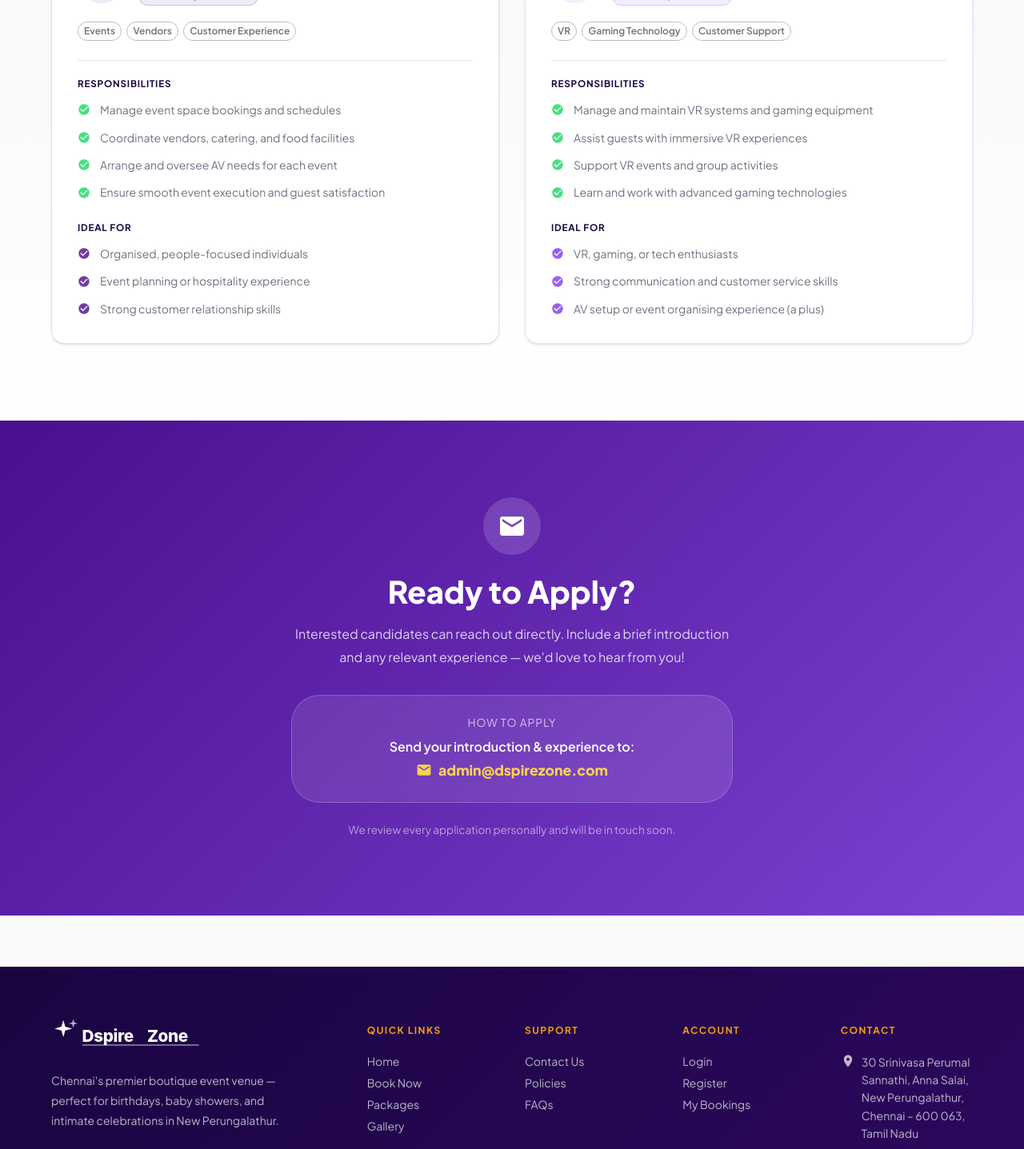
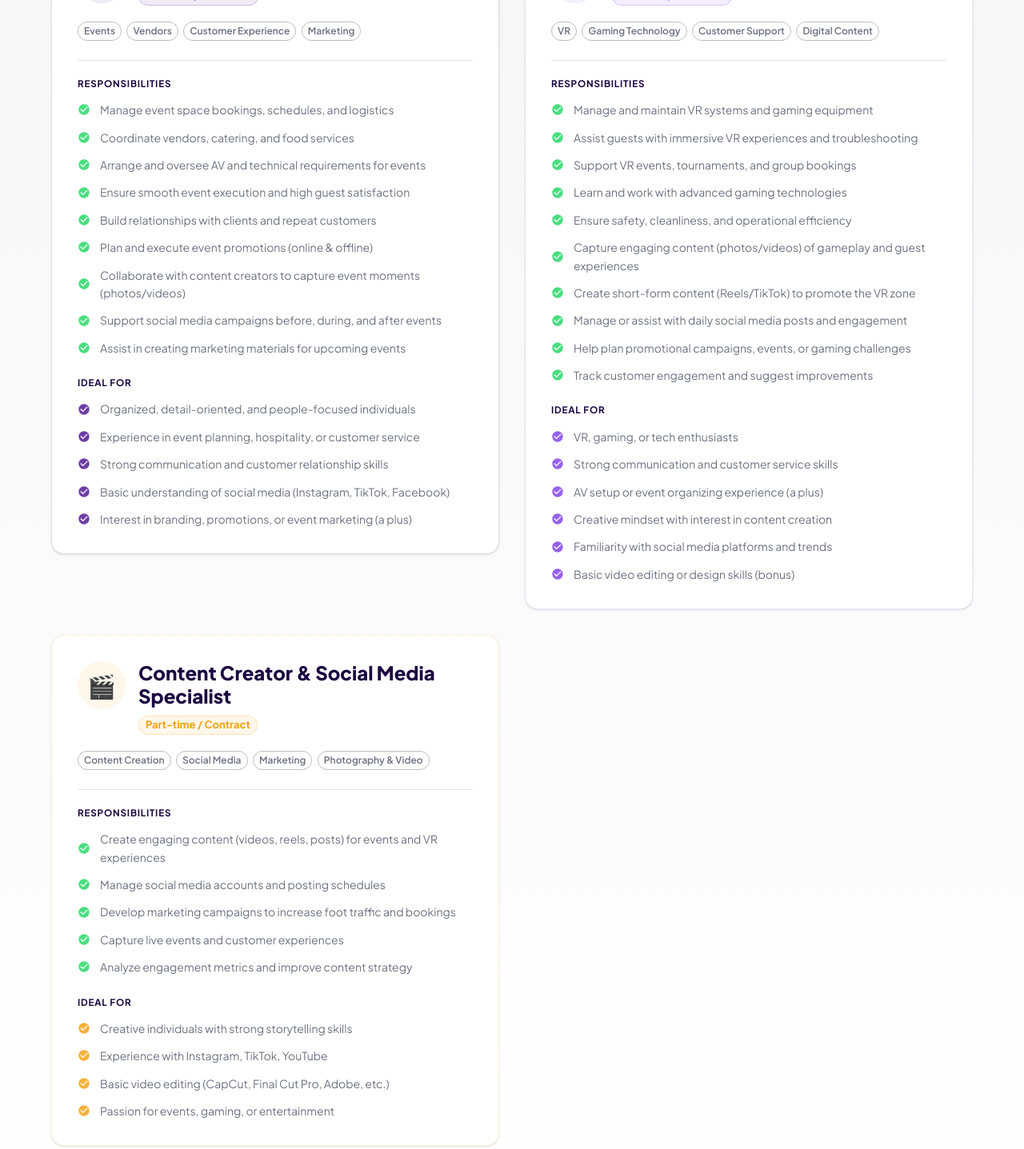
Before and after one commit to devasudanj/dspirezone, a React (Vite) app in the folder frontend/: page /hiring in a window 1280 px wide. Shown: the part 1900-3337 px from the top of the page at 80% size. Built offline with nearby package versions, Linux system fonts and the light colour scheme.

Commit message:
Update hiring page: add Content Creator role, expand Event Manager & VR Zone Manager details

```diff
--- a/frontend/src/pages/Hiring.tsx
+++ b/frontend/src/pages/Hiring.tsx
@@ -27,6 +27,7 @@
   School,
   Schedule,
   EmojiObjects,
+  CameraAlt,
 } from "@mui/icons-material";
 import { motion } from "framer-motion";
 import { BRAND } from "../theme";
@@ -70,17 +71,24 @@
     title: "Event Manager",
     badge: "Full-time / Part-time",
     badgeColor: BRAND.purple,
-    focus: ["Events", "Vendors", "Customer Experience"],
+    focus: ["Events", "Vendors", "Customer Experience", "Marketing"],
     responsibilities: [
-      "Manage event space bookings and schedules",
-      "Coordinate vendors, catering, and food facilities",
-      "Arrange and oversee AV needs for each event",
-      "Ensure smooth event execution and guest satisfaction",
+      "Manage event space bookings, schedules, and logistics",
+      "Coordinate vendors, catering, and food services",
+      "Arrange and oversee AV and technical requirements for events",
+      "Ensure smooth event execution and high guest satisfaction",
+      "Build relationships with clients and repeat customers",
+      "Plan and execute event promotions (online & offline)",
+      "Collaborate with content creators to capture event moments (photos/videos)",
+      "Support social media campaigns before, during, and after events",
+      "Assist in creating marketing materials for upcoming events",
     ],
     idealFor: [
-      "Organised, people-focused individuals",
-      "Event planning or hospitality experience",
-      "Strong customer relationship skills",
+      "Organized, detail-oriented, and people-focused individuals",
+      "Experience in event planning, hospitality, or customer service",
+      "Strong communication and customer relationship skills",
+      "Basic understanding of social media (Instagram, TikTok, Facebook)",
+      "Interest in branding, promotions, or event marketing (a plus)",
     ],
   },
   {
@@ -89,17 +97,47 @@
     title: "DspireVR Zone Manager",
     badge: "Full-time / Part-time",
     badgeColor: "#7C3AED",
-    focus: ["VR", "Gaming Technology", "Customer Support"],
+    focus: ["VR", "Gaming Technology", "Customer Support", "Digital Content"],
     responsibilities: [
       "Manage and maintain VR systems and gaming equipment",
-      "Assist guests with immersive VR experiences",
-      "Support VR events and group activities",
+      "Assist guests with immersive VR experiences and troubleshooting",
+      "Support VR events, tournaments, and group bookings",
       "Learn and work with advanced gaming technologies",
+      "Ensure safety, cleanliness, and operational efficiency",
+      "Capture engaging content (photos/videos) of gameplay and guest experiences",
+      "Create short-form content (Reels/TikTok) to promote the VR zone",
+      "Manage or assist with daily social media posts and engagement",
+      "Help plan promotional campaigns, events, or gaming challenges",
+      "Track customer engagement and suggest improvements",
     ],
     idealFor: [
       "VR, gaming, or tech enthusiasts",
       "Strong communication and customer service skills",
-      "AV setup or event organising experience (a plus)",
+      "AV setup or event organizing experience (a plus)",
+      "Creative mindset with interest in content creation",
+      "Familiarity with social media platforms and trends",
+      "Basic video editing or design skills (bonus)",
+    ],
+  },
+  {
+    icon: <CameraAlt sx={{ fontSize: 36 }} />,
+    emoji: "🎬",
+    title: "Content Creator & Social Media Specialist",
+    badge: "Part-time / Contract",
+    badgeColor: "#F59E0B",
+    focus: ["Content Creation", "Social Media", "Marketing", "Photography & Video"],
+    responsibilities: [
+      "Create engaging content (videos, reels, posts) for events and VR experiences",
+      "Manage social media accounts and posting schedules",
+      "Develop marketing campaigns to increase foot traffic and bookings",
+      "Capture live events and customer experiences",
+      "Analyze engagement metrics and improve content strategy",
+    ],
+    idealFor: [
+      "Creative individuals with strong storytelling skills",
+      "Experience with Instagram, TikTok, YouTube",
+      "Basic video editing (CapCut, Final Cut Pro, Adobe, etc.)",
+      "Passion for events, gaming, or entertainment",
     ],
   },
 ];
```
